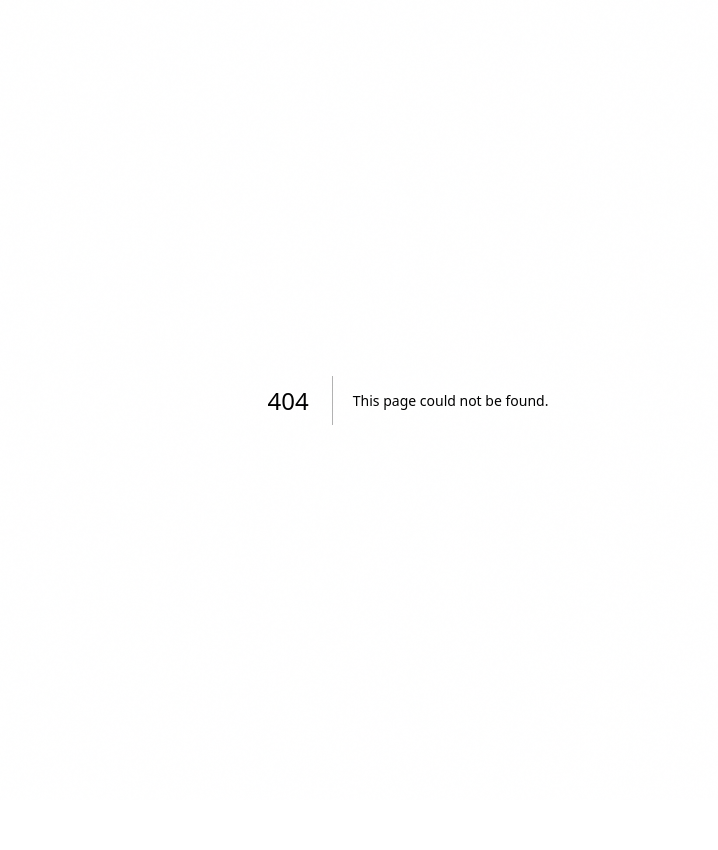
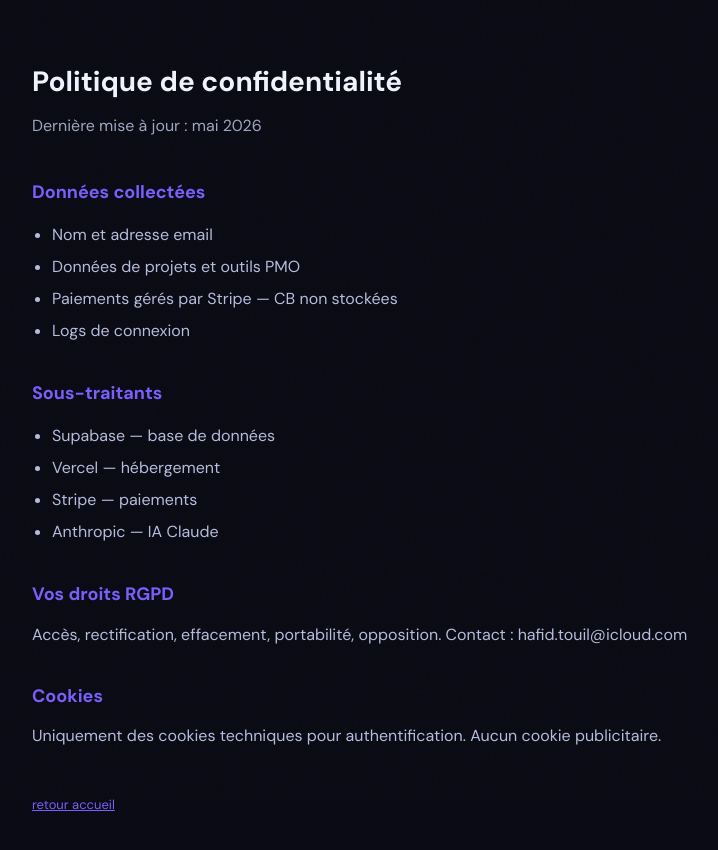
Before and after one commit to mongari65-web/pmo-ai-studio-v3, a Next.js app: page /legal/confidentialite in a window 1280 px wide. Before the commit this address had no page. Shown: the top 850 px of the page, without its empty margins (232-950 px from the left). Before the commit the page ends 800 px from the top, so only its background shows below. Built offline with nearby package versions, Linux system fonts and the light colour scheme.

Commit message:
feat: légal — mentions légales, confidentialité, disclaimer marques, suppression PMI-ATP

```diff
--- /dev/null
+++ b/src/app/legal/confidentialite/page.tsx
@@ -0,0 +1,40 @@
+export default function Confidentialite() {
+  return (
+    <div style={{ maxWidth:800, margin:"0 auto", padding:"60px 24px", fontFamily:"DM Sans,sans-serif", color:"#F0F2FF", background:"#0A0B14", minHeight:"100vh" }}>
+      <h1 style={{ fontSize:28, fontWeight:800, marginBottom:8 }}>Politique de confidentialité</h1>
+      <p style={{ color:"#A0A5C0", marginBottom:40 }}>Dernière mise à jour : mai 2026</p>
+      <section style={{ marginBottom:32 }}>
+        <h2 style={{ fontSize:18, fontWeight:700, marginBottom:12, color:"#7B5EFF" }}>Données collectées</h2>
+        <ul style={{ color:"#B8BCDC", lineHeight:2, paddingLeft:20 }}>
+          <li>Nom et adresse email</li>
+          <li>Données de projets et outils PMO</li>
+          <li>Paiements gérés par Stripe — CB non stockées</li>
+          <li>Logs de connexion</li>
+        </ul>
+      </section>
+      <section style={{ marginBottom:32 }}>
+        <h2 style={{ fontSize:18, fontWeight:700, marginBottom:12, color:"#7B5EFF" }}>Sous-traitants</h2>
+        <ul style={{ color:"#B8BCDC", lineHeight:2, paddingLeft:20 }}>
+          <li>Supabase — base de données</li>
+          <li>Vercel — hébergement</li>
+          <li>Stripe — paiements</li>
+          <li>Anthropic — IA Claude</li>
+        </ul>
+      </section>
+      <section style={{ marginBottom:32 }}>
+        <h2 style={{ fontSize:18, fontWeight:700, marginBottom:12, color:"#7B5EFF" }}>Vos droits RGPD</h2>
+        <p style={{ lineHeight:1.8, color:"#B8BCDC" }}>
+          Accès, rectification, effacement, portabilité, opposition.
+          Contact : hafid.touil@icloud.com
+        </p>
+      </section>
+      <section style={{ marginBottom:40 }}>
+        <h2 style={{ fontSize:18, fontWeight:700, marginBottom:12, color:"#7B5EFF" }}>Cookies</h2>
+        <p style={{ lineHeight:1.8, color:"#B8BCDC" }}>
+          Uniquement des cookies techniques pour authentification. Aucun cookie publicitaire.
+        </p>
+      </section>
+      <a href="/" style={{ color:"#7B5EFF", fontSize:13 }}>retour accueil</a>
+    </div>
+  )
+}
```
Also changed, not shown: public/landing-v4.html (+5 -3 lines), src/app/legal/mentions-legales/page.tsx (added, +30 -0 lines).
